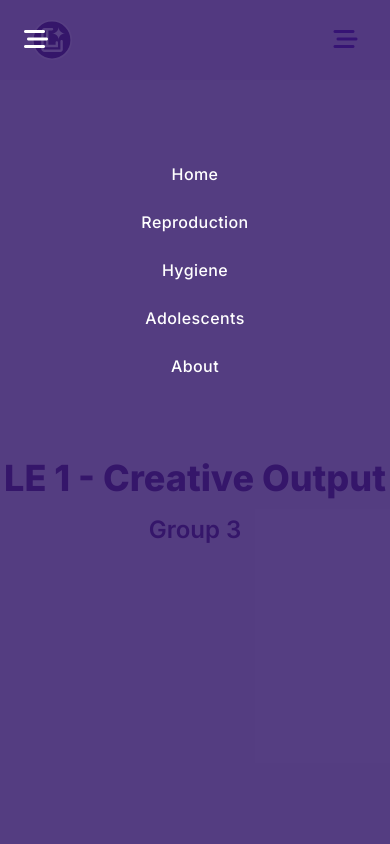
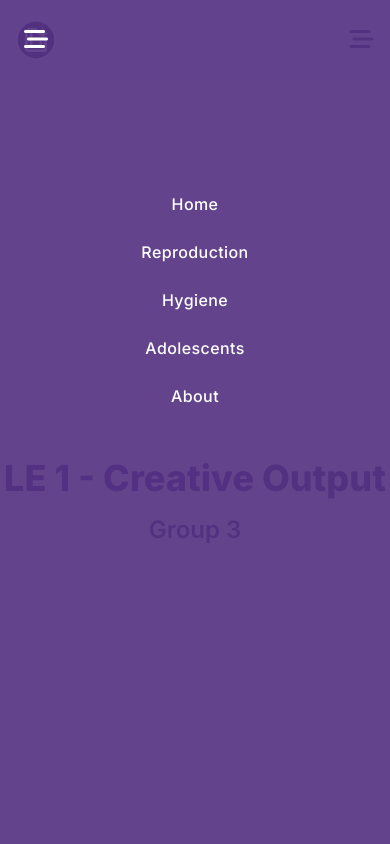
Before and after one commit to rqms40/ege311-le1, a React (Vite) app: page / in a window 390 px wide. Both pictures are taken after a click on the element 345 px from the left and 39 px from the top of the page. Shown: the top 844 px of the page. Built offline with nearby package versions, Linux system fonts and the light colour scheme.

Commit message:
💥 make visual changes on navbar and footer

```diff
--- a/src/components/footer/Footer.jsx
+++ b/src/components/footer/Footer.jsx
@@ -4,7 +4,7 @@ import { logo } from "../../constants";
 const Footer = () => {
   return (
     <footer className="bg-primary">
-      <div className="max-w-screen-2xl mx-auto px-8">
+      <div className="max-w-screen-2xl mx-auto px-4 md:px-8">
         <div className="w-full h-20 mx-auto flex justify-between items-center">
           <div>
             <div>
--- a/src/components/navbar/Navbar.jsx
+++ b/src/components/navbar/Navbar.jsx
@@ -5,8 +5,8 @@ import ResponsiveNavbar from "./ResponsiveNavbar";
 
 const Navbar = () => {
   return (
-    <nav className="bg-secondary">
-      <div className="max-w-screen-2xl mx-auto px-8">
+    <nav className="bg-secondary sticky top-0 z-50">
+      <div className="max-w-screen-2xl mx-auto px-4 md:px-8">
         <div className="w-full h-20 mx-auto flex justify-between items-center">
           <div>
             <NavbarLogo />
--- a/src/components/navbar/NavbarItem.jsx
+++ b/src/components/navbar/NavbarItem.jsx
@@ -1,16 +1,21 @@
 import React from "react";
 import { navLinksData } from "../../constants/index";
-import { Link } from "react-router-dom";
+import { NavLink } from "react-router-dom";
 
-const NavbarItem = ({ className }) => {
+const NavbarItem = () => {
   return (
     <ul className="hidden md:inline-flex items-center gap-5 lg:gap-10">
       {navLinksData.map(({ _id, title, link }) => (
         <li
           key={_id}
-          className="text-accent text-lg font-medium tracking-wide cursor-pointer hover:text-primary duration-200 "
+          className="text-accent text-lg font-medium tracking-wide hover:text-primary duration-200 "
         >
-          <Link to={link}>{title}</Link>
+          <NavLink
+            to={link}
+            className={({ isActive }) => (isActive ? "active" : "")}
+          >
+            {title}
+          </NavLink>
         </li>
       ))}
     </ul>
--- a/src/components/navbar/NavbarLogo.jsx
+++ b/src/components/navbar/NavbarLogo.jsx
@@ -1,8 +1,13 @@
 import React from "react";
 import { logo } from "../../constants/index";
+import { Link } from "react-router-dom";
 
 const NavbarLogo = () => {
-  return <img src={logo} alt="logo" className="w-10 md:w-14" />;
+  return (
+    <Link to="home">
+      <img src={logo} alt="logo" className="w-10 md:w-14" />
+    </Link>
+  );
 };
 
 export default NavbarLogo;
--- a/src/components/navbar/ResponsiveNavbar.jsx
+++ b/src/components/navbar/ResponsiveNavbar.jsx
@@ -1,6 +1,6 @@
 import React, { useEffect, useState } from "react";
 import { navLinksData } from "../../constants/index";
-import { Link } from "react-router-dom";
+import { NavLink } from "react-router-dom";
 
 const ResponsiveNavbar = () => {
   const [showMenu, setShowMenu] = useState(false);
@@ -13,38 +13,57 @@ const ResponsiveNavbar = () => {
       document.body.style.overflow = "auto"; // Restore scroll
     }
 
+    // Handle screen resize to hide menu on 'md' breakpoint
+    const handleResize = () => {
+      if (window.innerWidth >= 768) {
+        setShowMenu(false);
+      }
+    };
+
+    // Add resize event listener
+    window.addEventListener("resize", handleResize);
+
+    // Initial check on mount to handle cases when resizing happens before interaction
+    handleResize();
+
     // Cleanup to ensure body scroll is reset when component unmounts
     return () => {
       document.body.style.overflow = "auto";
+      window.removeEventListener("resize", handleResize); // Remove listene
     };
   }, [showMenu]);
 
   return (
     <div>
       <span
-        className="text-violet-800 text-2xl font-normal tracking-wide cursor-pointer md:hidden hover:text-violet-500 duration-200"
+        className="text-primary text-2xl font-normal tracking-wide cursor-pointer md:hidden hover:text-primary-hover duration-200"
         onClick={() => setShowMenu(!showMenu)}
       >
         <i className="fa-solid fa-bars-staggered"></i>
       </span>
 
       {showMenu && (
-        <div className="w-full h-full absolute top-0 right-0 bg-violet-950/80">
+        <div className="w-full h-screen overflow-scroll absolute top-0 right-0 bg-primary/90 scrollbar-hide md:hidden">
           <span
-            className="absolute top-6 left-6 text-white text-2xl font-normal tracking-wide cursor-pointer md:hidden hover:text-violet-800 duration-200"
+            className="absolute top-6 left-6 text-neutral-white text-2xl font-normal tracking-wide cursor-pointer md:hidden hover:text-secondary duration-200"
             onClick={() => setShowMenu(!showMenu)}
           >
             <i className="fa-solid fa-bars-staggered"></i>
           </span>
 
           <div>
-            <ul className="flex flex-col justify-center items-center gap-6 relative translate-y-3/4">
+            <ul className="flex flex-col justify-center items-center gap-6 pb-10 relative translate-y-3/4">
               {navLinksData.map(({ _id, title, link }) => (
                 <li
                   key={_id}
-                  className="text-white font-medium tracking-wide cursor-pointer hover:text-violet-400 duration-200 "
+                  className="text-neutral-white font-medium tracking-wide cursor-pointer hover:text-primary-hover duration-200 "
                 >
-                  <Link to={link}>{title}</Link>
+                  <NavLink
+                    to={link}
+                    className={({ isActive }) => (isActive ? "active" : "")}
+                  >
+                    {title}
+                  </NavLink>
                 </li>
               ))}
             </ul>
--- a/src/index.css
+++ b/src/index.css
@@ -1,11 +1,19 @@
-@import url('https://fonts.googleapis.com/css2?family=Inter:wght@100;200;300;400;500;600;700;800;900&display=swap');
+@import url("https://fonts.googleapis.com/css2?family=Inter:wght@100;200;300;400;500;600;700;800;900&display=swap");
 
 @tailwind base;
 @tailwind components;
 @tailwind utilities;
 
 @layer base {
-    html {
-        font-family: 'Inter', sans-serif;
-    }
+  html {
+    font-family: "Inter", sans-serif;
+  }
 }
+
+.active {
+  @apply text-primary-hover;
+}
+
+.scrollbar-hide::-webkit-scrollbar {
+  display: none;
+}
```
